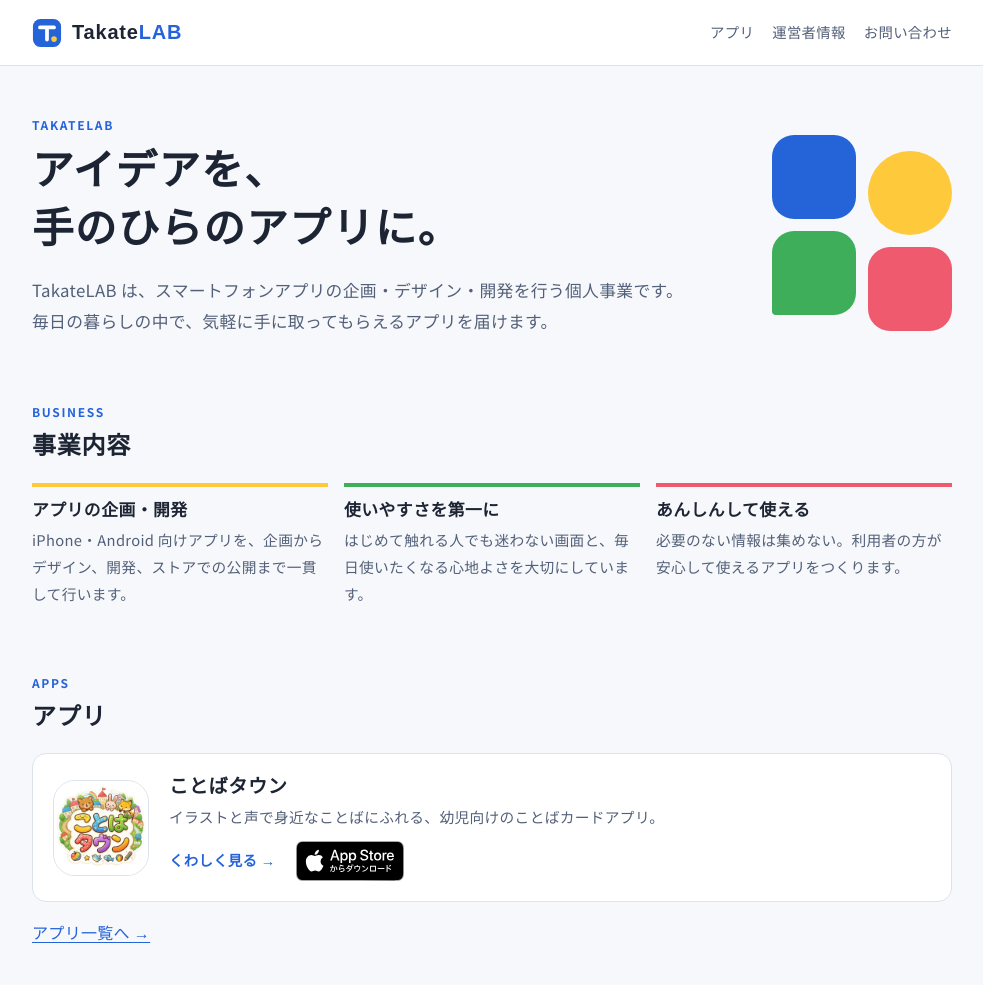
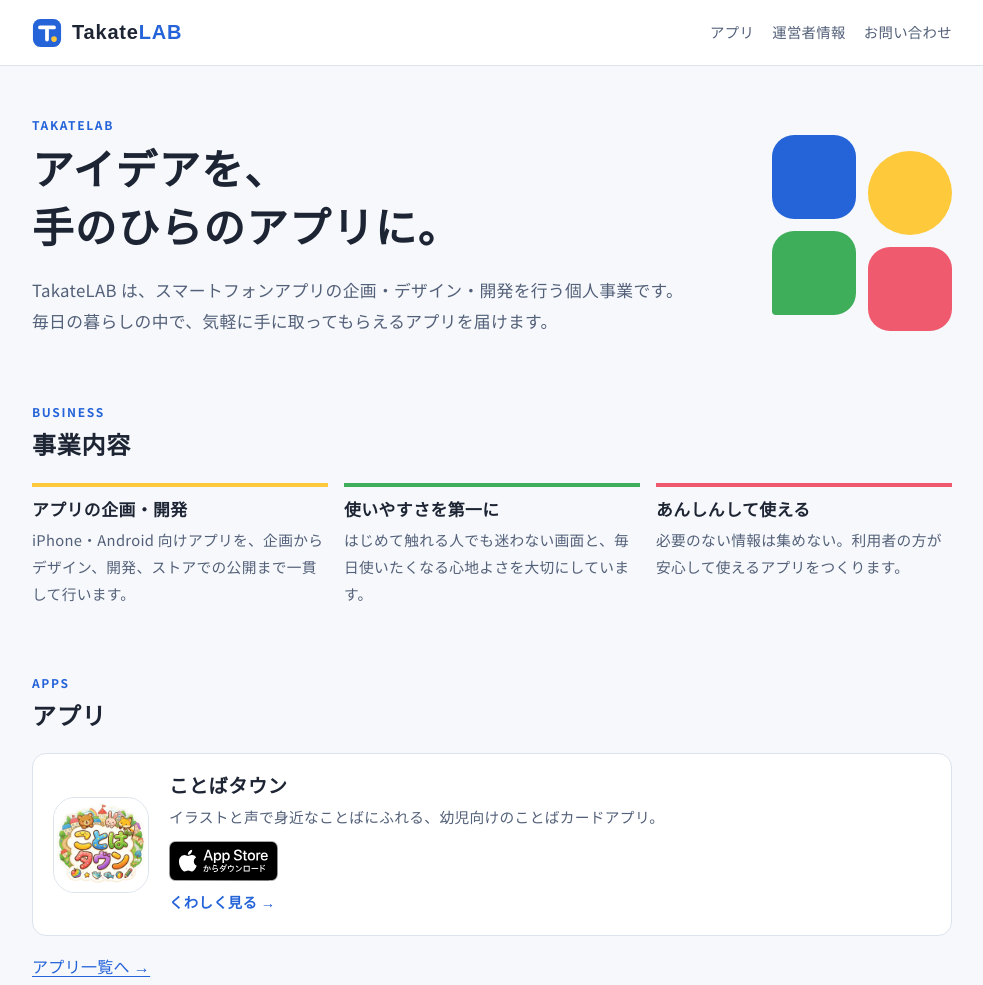
Before and after one commit to takatelab/takatelab.github.io, a plain HTML site: page index.html in a window 1280 px wide. Shown: the top 985 px of the page, without its empty margins (148-1131 px from the left). Drawn offline with Linux system fonts and the light colour scheme; a web font is replaced by a local one.

Commit message:
アプリカードのバッジの下に「くわしく見る」を配置、Android を近日公開の表記に
Co-Authored-By: Claude Opus 5.5 <noreply@anthropic.com>
Claude-Session: https://claude.ai/code/session_01FekaAoCJo3YhpbhW2UY8fb

```diff
--- a/assets/css/style.css
+++ b/assets/css/style.css
@@ -338,11 +338,12 @@ main {
   text-decoration: underline;
 }
 
+/* バッジ → その下に「くわしく見る」 */
 .app-card-actions {
   display: flex;
-  flex-wrap: wrap;
-  align-items: center;
-  gap: 10px 20px;
+  flex-direction: column;
+  align-items: flex-start;
+  gap: 8px;
   margin-top: 10px;
 }
 
--- a/index.html
+++ b/index.html
@@ -85,10 +85,10 @@
               <h3><a href="apps/kotobatown/">ことばタウン</a></h3>
               <p>イラストと声で身近なことばにふれる、幼児向けのことばカードアプリ。</p>
               <div class="app-card-actions">
-                <a class="more" href="apps/kotobatown/">くわしく見る →</a>
                 <a class="store-badge store-badge-sm" href="https://apps.apple.com/app/id6823206970" target="_blank" rel="noopener">
                   <img src="assets/img/app-store-badge-ja.svg" alt="App Store からダウンロード" width="109" height="40">
                 </a>
+                <a class="more" href="apps/kotobatown/">くわしく見る →</a>
               </div>
             </div>
           </article>
```
Also changed, not shown: apps/index.html (+1 -1 lines), apps/kotobatown/index.html (+1 -1 lines).
